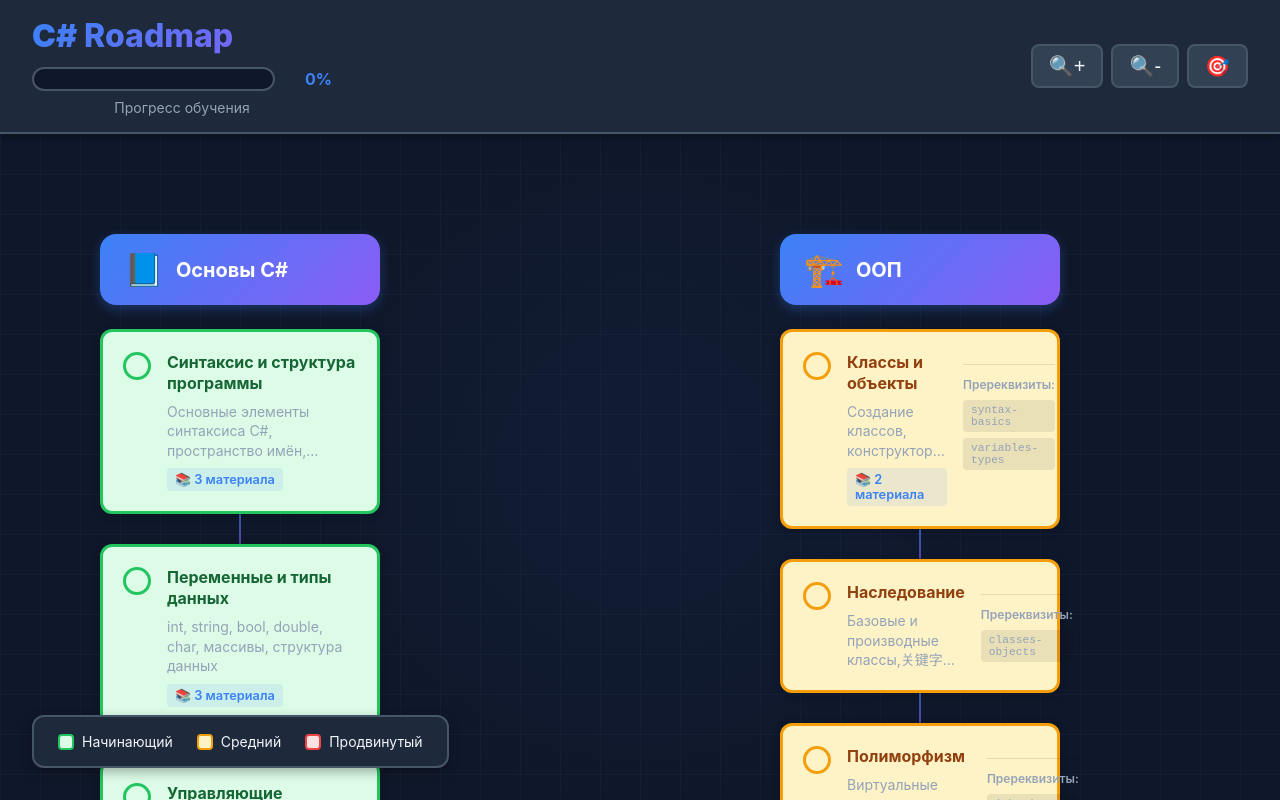
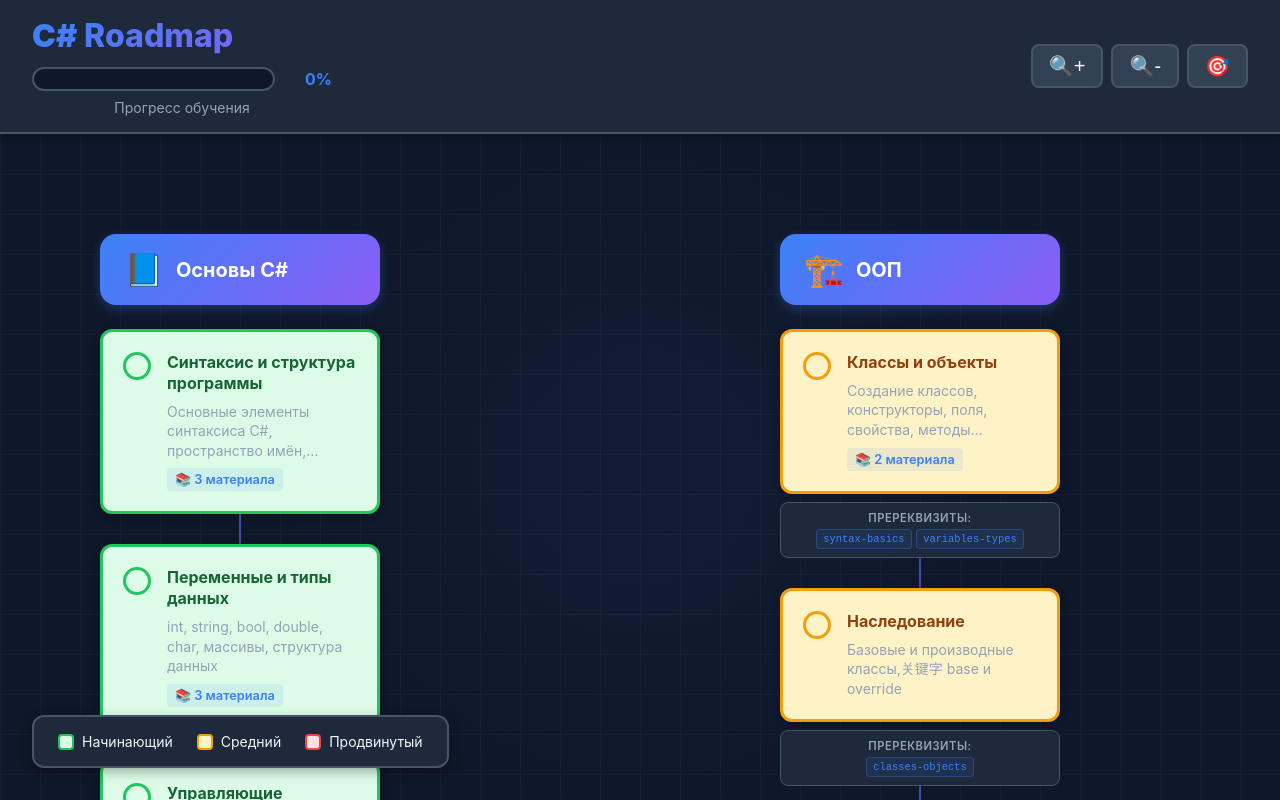
Before and after one commit to Makushun/csharp-roadmap, a React (Vite) app: page / in a window 1280 px wide. Built offline with nearby package versions, Linux system fonts and the light colour scheme.

Commit message:
fix: move prerequisites below topic cards

```diff
--- a/src/App.css
+++ b/src/App.css
@@ -173,6 +173,123 @@
 .topic-node:hover {
   transform: translateY(-4px) scale(1.02);
   box-shadow: 0 8px 24px rgba(0, 0, 0, 0.4);
+}
+
+.topic-node.completed {
+  opacity: 0.9;
+}
+
+.topic-node-inner {
+  display: flex;
+  align-items: flex-start;
+  gap: 1rem;
+  width: 100%;
+  cursor: pointer;
+}
+
+.topic-check {
+  width: 28px;
+  height: 28px;
+  border-radius: 50%;
+  border: 3px solid;
+  display: flex;
+  align-items: center;
+  justify-content: center;
+  flex-shrink: 0;
+  transition: all 0.3s ease;
+  cursor: pointer;
+}
+
+.checkmark {
+  color: white;
+  font-size: 1rem;
+  font-weight: 700;
+}
+
+.topic-content {
+  flex: 1;
+  min-width: 0;
+}
+
+.topic-title {
+  font-size: 1rem;
+  font-weight: 700;
+  margin-bottom: 0.5rem;
+  line-height: 1.3;
+  word-wrap: break-word;
+  overflow-wrap: break-word;
+}
+
+.topic-description {
+  font-size: 0.875rem;
+  color: var(--text-secondary);
+  line-height: 1.4;
+  word-wrap: break-word;
+  overflow-wrap: break-word;
+  display: -webkit-box;
+  -webkit-line-clamp: 3;
+  -webkit-box-orient: vertical;
+  overflow: hidden;
+}
+
+.topic-resources-hint {
+  font-size: 0.8rem;
+  color: var(--accent-blue);
+  margin-top: 0.5rem;
+  font-weight: 600;
+  display: inline-block;
+  background: rgba(59, 130, 246, 0.1);
+  padding: 0.25rem 0.5rem;
+  border-radius: 4px;
+}
+
+.topic-wrapper-full {
+  display: flex;
+  flex-direction: column;
+  align-items: center;
+  gap: 0.5rem;
+}
+
+.prerequisites-below {
+  display: flex;
+  flex-direction: column;
+  align-items: center;
+  gap: 0.25rem;
+  padding: 0.5rem;
+  width: 100%;
+  max-width: 280px;
+  background: var(--bg-secondary);
+  border-radius: 8px;
+  border: 1px solid var(--border-color);
+}
+
+.prerequisites-label-small {
+  font-size: 0.7rem;
+  font-weight: 600;
+  color: var(--text-secondary);
+  text-transform: uppercase;
+  letter-spacing: 0.5px;
+}
+
+.prerequisites-list-small {
+  display: flex;
+  flex-wrap: wrap;
+  justify-content: center;
+  gap: 0.25rem;
+}
+
+.prerequisite-tag-small {
+  font-size: 0.65rem;
+  padding: 0.2rem 0.4rem;
+  background: rgba(59, 130, 246, 0.1);
+  border: 1px solid rgba(59, 130, 246, 0.3);
+  border-radius: 4px;
+  color: var(--accent-blue);
+  font-family: monospace;
+  white-space: nowrap;
+  overflow: hidden;
+  text-overflow: ellipsis;
+  max-width: 100%;
 }
 
 .topic-node-inner {
--- a/src/components/TopicNode.tsx
+++ b/src/components/TopicNode.tsx
@@ -23,6 +23,7 @@ export function TopicNode({ topic, completed, onToggle, onClick }: TopicNodeProp
   }
 
   return (
+    <div className="topic-wrapper-full">
       <div
         className={`topic-node ${completed ? 'completed' : ''} ${topic.level}`}
         style={{
@@ -57,12 +58,14 @@ export function TopicNode({ topic, completed, onToggle, onClick }: TopicNodeProp
             )}
           </div>
         </div>
+      </div>
+
       {topic.prerequisites && topic.prerequisites.length > 0 && (
-        <div className="prerequisites">
-          <span className="prerequisites-label">Пререквизиты:</span>
-          <div className="prerequisites-list">
+        <div className="prerequisites-below">
+          <span className="prerequisites-label-small">Пререквизиты:</span>
+          <div className="prerequisites-list-small">
             {topic.prerequisites.map((prereq) => (
-              <span key={prereq} className="prerequisite-tag">
+              <span key={prereq} className="prerequisite-tag-small">
                 {prereq}
               </span>
             ))}
```
Also changed, not shown: 4 other files (tests, documents, lock files or other folders). Lines whose indentation alone changed are shown as unchanged.
